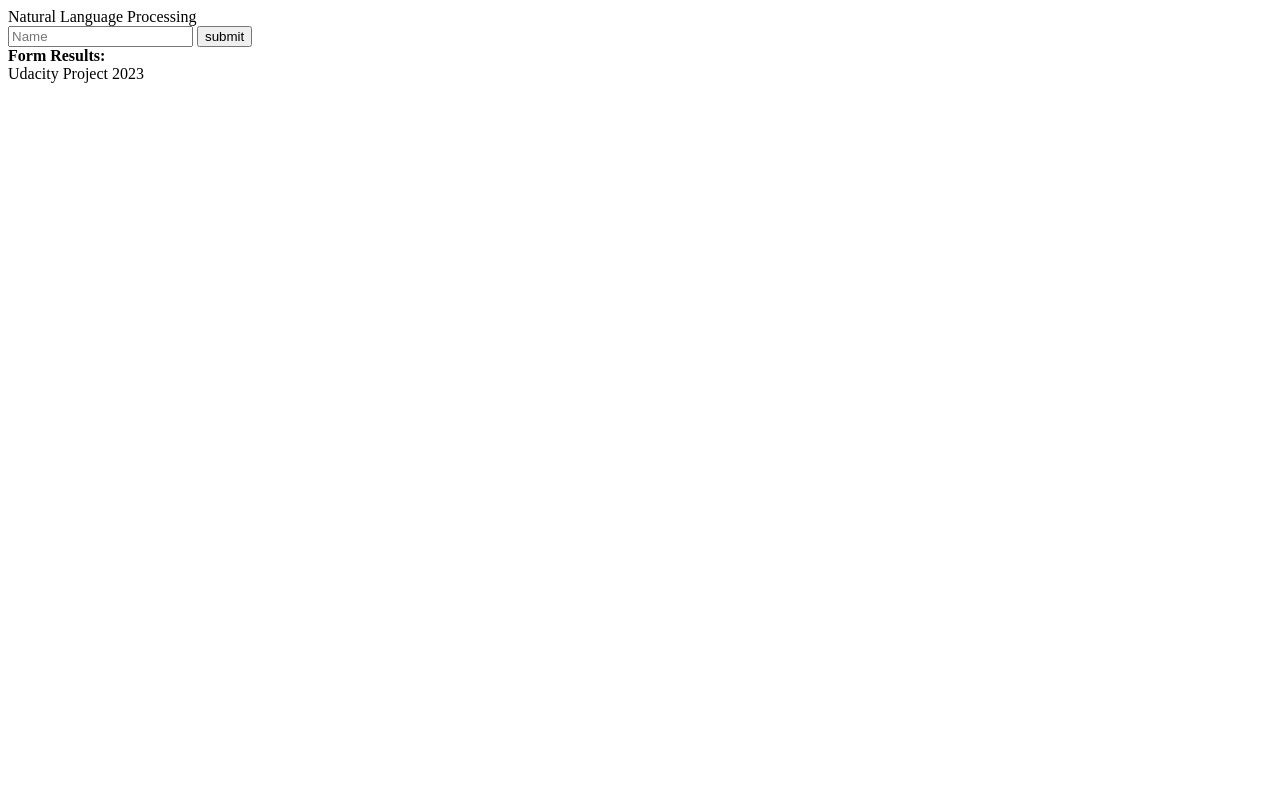
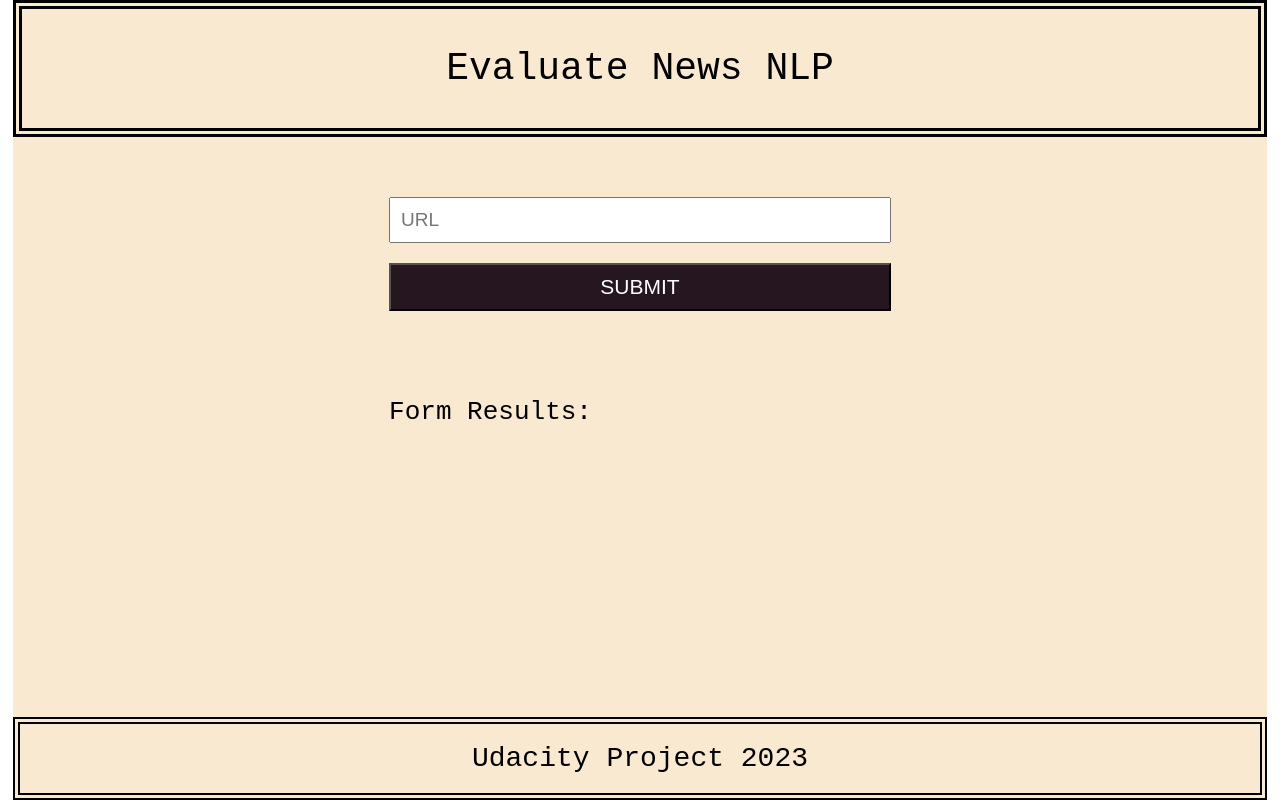
Before and after one commit to nadim-rai/udacity-evaluate-news-nlp, a website: page src/client/views/index.html in a window 1280 px wide. Drawn offline with Linux system fonts and the light colour scheme.

Commit message:
styled index html file

```diff
--- /dev/null
+++ b/src/client/styles/base.css
@@ -0,0 +1,32 @@
+html{
+    box-sizing: border-box;
+}
+
+*, *::before, *::after{
+    box-sizing: inherit;
+}
+
+body{
+    padding: 0;
+    margin: 0;
+    font-family: 'Courier New', Courier, monospace;
+}
+
+.container{
+    width: 98%;
+    height: 100vh;
+    margin: 0 auto;
+    background-color: #F9E9D0;
+    display: grid;
+    grid-template-areas:
+    "h h h h"
+    "h h h h"
+    "m m m m"
+    "m m m m"
+    "m m m m"
+    "m m m m"
+    "m m m m"
+    "m m m m"
+    "m m m m"
+    "f f f f";
+}
--- /dev/null
+++ b/src/client/styles/footer.css
@@ -0,0 +1,10 @@
+footer{
+    font-size: 28px;
+    display: flex;
+    align-items: center;
+    justify-content: center;
+    border-width: 7px;
+    border-color: #000;
+    border-style: double;
+    grid-area: f;
+}
--- /dev/null
+++ b/src/client/styles/form.css
@@ -0,0 +1,31 @@
+main{
+    display: flex;
+    flex-direction: column;
+    align-items: center;
+    grid-area: m;
+}
+section{
+    width: 40%;
+    margin-top: 50px;
+}
+section h3{
+    font-size: 26px;
+    font-weight: 500;
+}
+
+input[type=text] {
+    padding: 10px;
+    margin: 10px 0px;
+    width:100%;
+    font-size: 19px;
+  }
+
+  input[type=submit] {
+    padding: 10px;
+    margin: 10px 0px;
+    width:100%;
+    font-size: 21px;
+    text-transform: uppercase;
+    color: #fff;
+    background-color: #26161F;
+  }
--- /dev/null
+++ b/src/client/styles/header.css
@@ -0,0 +1,10 @@
+header{
+    font-size: 38px;
+    display: flex;
+    align-items: center;
+    justify-content: center;
+    border-width: 9px;
+    border-color: #000;
+    border-style: double;
+    grid-area: h;
+}
--- a/src/client/views/index.html
+++ b/src/client/views/index.html
@@ -4,20 +4,24 @@
     <meta charset="UTF-8">
     <meta name="viewport" content="width=device-width, initial-scale=1.0">
     <title>Evaluate News NLP</title>
+    <link rel="stylesheet" href="../styles/base.css">
+    <link rel="stylesheet" href="../styles/header.css">
+    <link rel="stylesheet" href="../styles/form.css">
+    <link rel="stylesheet" href="../styles/footer.css">
 </head>
 <body>
     <div class="container">
-        <header>Natural Language Processing</header>
+        <header>Evaluate News NLP</header>
           <main>
             <section>
                 <form class="" onsubmit="return handleSubmit(event)">
-                    <input id="name" type="text" name="input" value="" onblur="onBlur()" placeholder="Name">
+                    <input id="name" type="text" name="input" value="" placeholder="URL">
                     <input type="submit" name="" value="submit" onclick="return handleSubmit(event)" onsubmit="return handleSubmit(event)">
                 </form>
             </section>
 
             <section>
-                <strong>Form Results:</strong>
+                <h3>Form Results:</h3>
                 <div id="results"></div>
             </section>
         </main>
```
